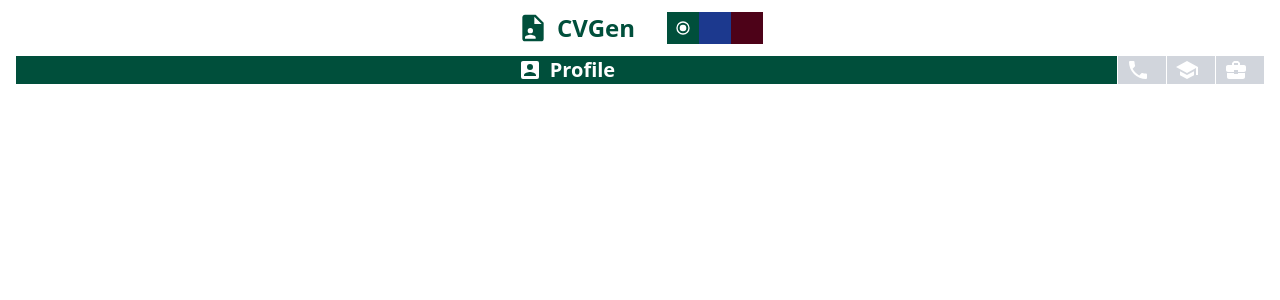
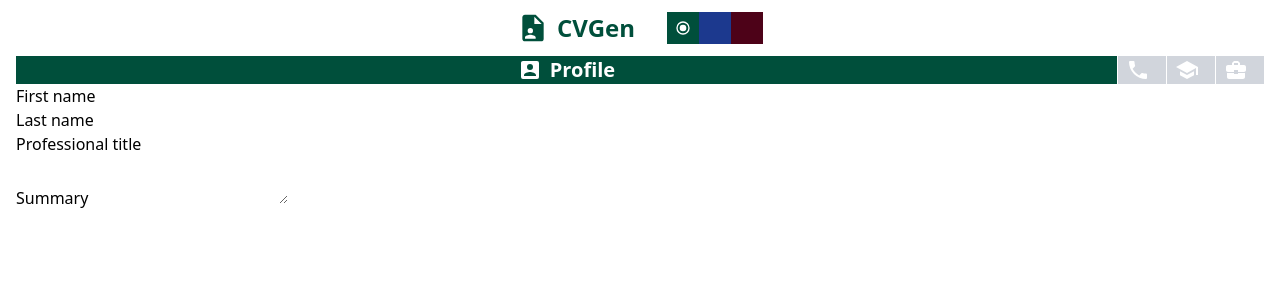
Before and after one commit to gofhilman/cv-application, a React (Vite) app: page / in a window 1280 px wide. Shown: the top 300 px of the page. Built offline with nearby package versions, Linux system fonts and the light colour scheme.

Commit message:
feat: complete form body structure

```diff
--- a/src/components/FormBody.jsx
+++ b/src/components/FormBody.jsx
@@ -1,3 +1,23 @@
-export default function FormBody() {
-
+export default function FormBody({ formDetails, formSection }) {
+  const formBody = formDetails.find((detail) => detail.id === formSection).body;
+  return (
+    <div>
+      {formBody.map((element) => {
+        if (element.type === "button") {
+          return <button key={element.id}>{element.text}</button>;
+        } else {
+          return (
+            <div key={element.id}>
+              <label htmlFor={element.id}>{element.text}</label>
+              {element.type === "textarea" ? (
+                <textarea id={element.id} />
+              ) : (
+                <input id={element.id} type={element.type} />
+              )}
+            </div>
+          );
+        }
+      })}
+    </div>
+  );
 }
--- a/src/components/FormContainer.jsx
+++ b/src/components/FormContainer.jsx
@@ -13,7 +13,7 @@ export default function FormContainer() {
         formSection={formSection}
         setFormSection={setFormSection}
       />
-      <FormBody />
+      <FormBody formDetails={formDetails} formSection={formSection} />
     </div>
   );
 }
--- a/src/components/FormHeader.jsx
+++ b/src/components/FormHeader.jsx
@@ -32,7 +32,7 @@ function HeaderList({ id, icon, header, formSection, setFormSection }) {
           : " bg-gray-300")
       }
     >
-      <img src={icon} alt="Icon" className="object-center w-6 brightness-0 invert" />
+      <img src={icon} alt="Icon" className="w-6 brightness-0 invert" />
       <h2 className="ml-2 text-xl font-semibold text-white">
         {id === formSection && header}
       </h2>
--- a/src/data/form-details.js
+++ b/src/data/form-details.js
@@ -3,9 +3,64 @@ import contact from "../assets/phone.svg";
 import education from "../assets/school.svg";
 import experience from "../assets/briefcase-variant.svg";
 
-export default [
-  { id: 0, icon: profile, header: "Profile" },
-  { id: 1, icon: contact, header: "Contact" },
-  { id: 2, icon: education, header: "Education" },
-  { id: 3, icon: experience, header: "Experience" },
+const formDetails = [
+  {
+    id: 0,
+    icon: profile,
+    header: "Profile",
+    body: [
+      { text: "First name", type: "text" },
+      { text: "Last name", type: "text" },
+      { text: "Professional title", type: "text" },
+      { text: "Summary", type: "textarea" },
+    ],
+  },
+  {
+    id: 1,
+    icon: contact,
+    header: "Contact",
+    body: [
+      { text: "Email", type: "email" },
+      { text: "Phone number", type: "tel" },
+      { text: "Location", type: "text" },
+      { text: "Website", type: "text" },
+    ],
+  },
+  {
+    id: 2,
+    icon: education,
+    header: "Education",
+    body: [
+      { text: "School", type: "text", required: true },
+      { text: "Course", type: "text" },
+      { text: "Starting year", type: "tel", required: true },
+      { text: "Graduating year", type: "tel", required: true },
+      { text: "On-going", type: "button" },
+      { text: "GPA", type: "number" },
+      { text: "Additional details", type: "textarea" },
+      { text: "Add", type: "button" },
+    ],
+  },
+  {
+    id: 3,
+    icon: experience,
+    header: "Experience",
+    body: [
+      { text: "Position", type: "text", required: true },
+      { text: "Workplace", type: "text" },
+      { text: "Starting year", type: "tel", required: true },
+      { text: "End year", type: "tel", required: true },
+      { text: "On-going", type: "button" },
+      { text: "Job responsibilities", type: "textarea" },
+      { text: "Add", type: "button" },
+    ],
+  },
 ];
+
+export default formDetails.map((detail) => {
+  detail.body.map((body) => {
+    body.id = crypto.randomUUID();
+    return body;
+  });
+  return detail;
+});
```
